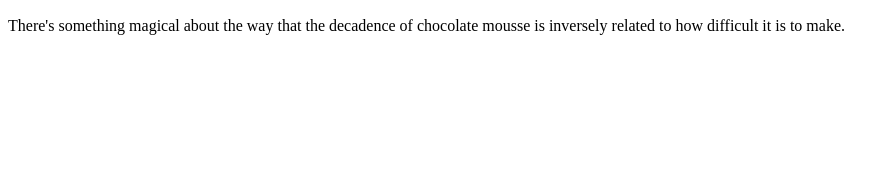
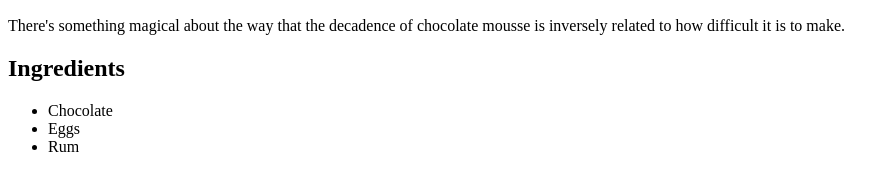
Before and after one commit to OverlineJunior/odin-recipes, a plain HTML site: page recipes/chocolate-mousse.html in a window 1280 px wide. Shown: the part 434-624 px from the top of the page, without its empty margins (0-896 px from the left). Drawn offline with Linux system fonts and the light colour scheme.

Commit message:
Add ingredients for the "chocolate mousse" recipe

```diff
--- a/recipes/chocolate-mousse.html
+++ b/recipes/chocolate-mousse.html
@@ -16,6 +16,13 @@
 	<p>There's something magical about the way that the decadence of chocolate mousse is inversely related to how
 		difficult it
 		is to make.</p>
+
+	<h2>Ingredients</h2>
+	<ul>
+		<li>Chocolate</li>
+		<li>Eggs</li>
+		<li>Rum</li>
+	</ul>
 </body>
 
 </html>
```
